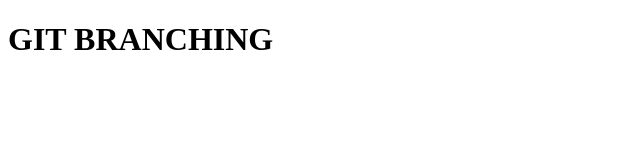
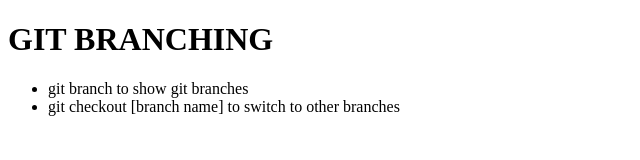
Before and after one commit to obuzietter/git-feature, a plain HTML site: page index.html in a window 1280 px wide. Shown: the whole page, without its empty margins (0-640 px from the left). Drawn offline with Linux system fonts and the light colour scheme.

Commit message:
added a ul with instructions

```diff
--- a/index.html
+++ b/index.html
@@ -7,5 +7,9 @@
 </head>
 <body>
     <h1>GIT BRANCHING</h1>
+    <ul>
+        <li>git branch to show git branches</li>
+        <li>git checkout [branch name] to switch to other branches</li>
+    </ul>
 </body>
 </html>
```
